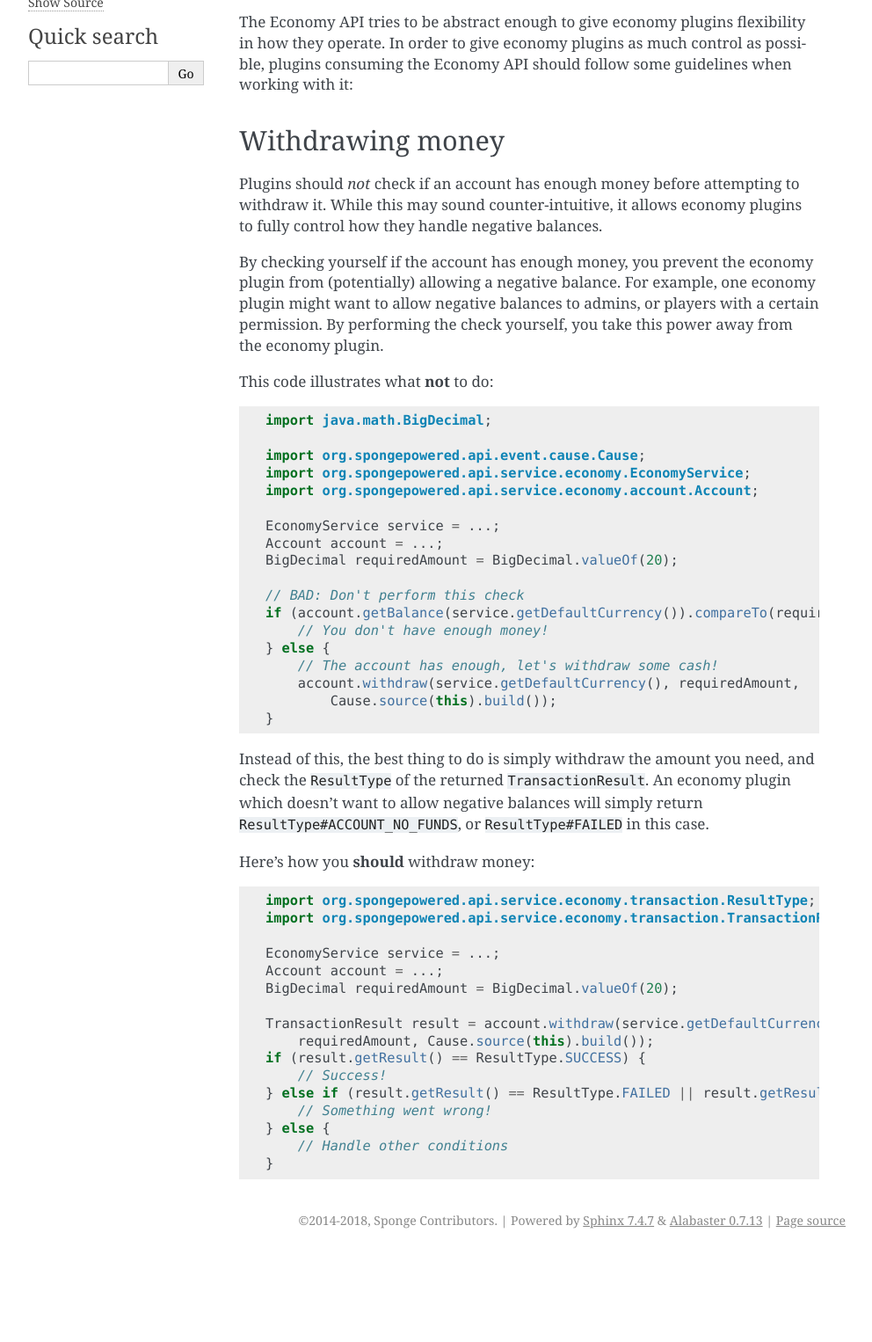
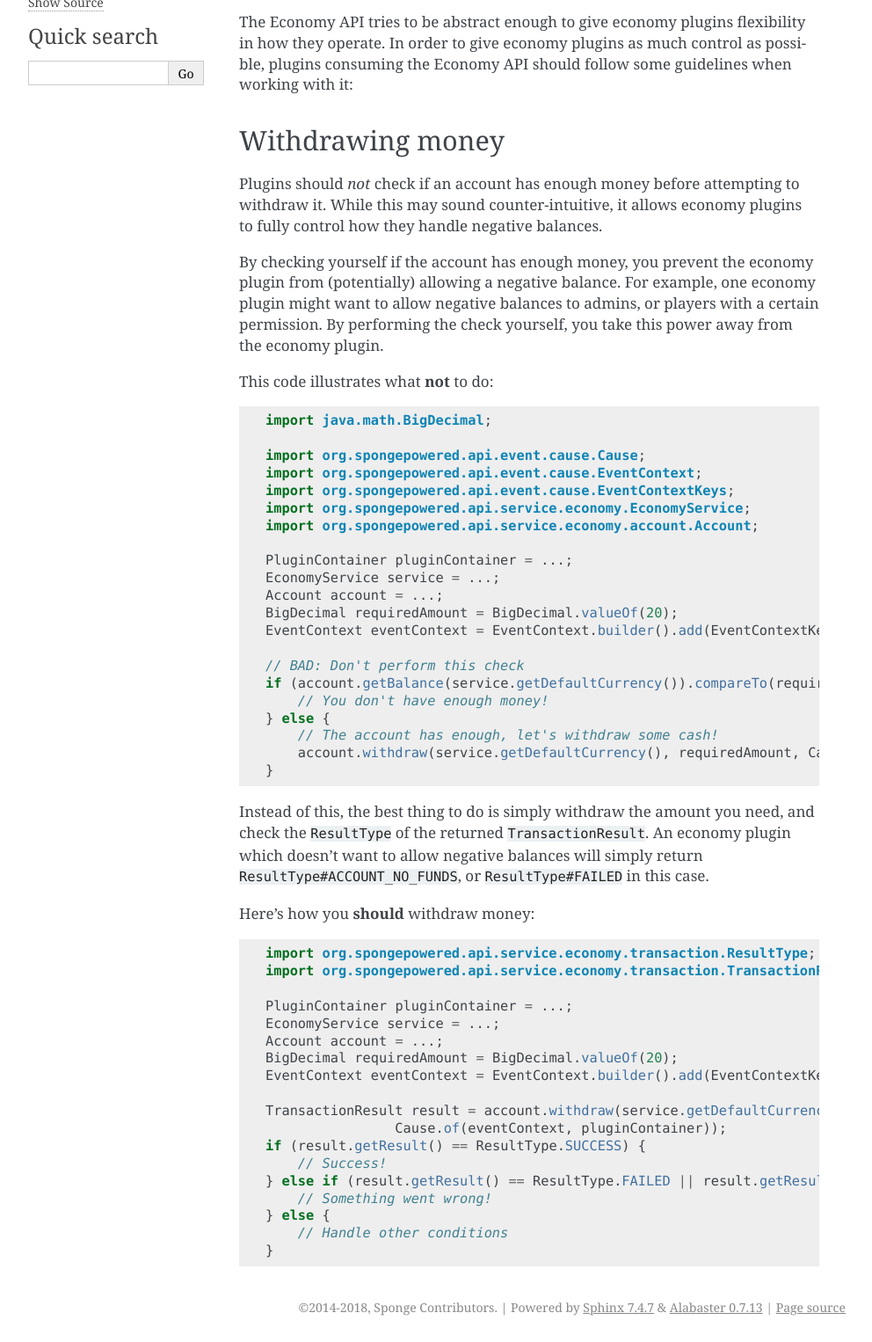
Before and after one commit to SpongePowered/SpongeDocs, a Sphinx documentation site: the page built from source/plugin/economy/practices.rst, in a window 1280 px wide, cut to the strip 200-1726 px from the top of the page. Shown: the whole strip at 88% size, without its empty margins (148-1140 px from the left). Built offline with Sphinx 7.4.7, drawn with Linux system fonts in a browser that asks for light colours; pages that are not in the unit, such as notebooks, are missing from menus; cross-references to code outside the pages are shown as plain code; before the commit the page ends 1627 px from its top, so only the background shows below that.

Commit message:
Fix outdated causes in economy practices (#771)
* Fix outdated causes in economy practices

* Use builder and plugin container

```diff
--- a/source/plugin/economy/practices.rst
+++ b/source/plugin/economy/practices.rst
@@ -16,9 +16,9 @@ Withdrawing money
 Plugins should *not* check if an account has enough money before attempting to withdraw it. While this may
 sound counter-intuitive, it allows economy plugins to fully control how they handle negative balances.
 
-By checking yourself if the account has enough money, you prevent the economy plugin from (potentially)
-allowing a negative balance. For example, one economy plugin might want to allow negative balances to admins,
-or players with a certain permission. By performing the check yourself, you take this power away from the economy plugin.
+By checking yourself if the account has enough money, you prevent the economy plugin from (potentially) allowing a
+negative balance. For example, one economy plugin might want to allow negative balances to admins, or players with a
+certain permission. By performing the check yourself, you take this power away from the economy plugin.
 
 This code illustrates what **not** to do:
 
@@ -27,20 +27,23 @@ This code illustrates what **not** to do:
     import java.math.BigDecimal;
 
     import org.spongepowered.api.event.cause.Cause;
+    import org.spongepowered.api.event.cause.EventContext;
+    import org.spongepowered.api.event.cause.EventContextKeys;
     import org.spongepowered.api.service.economy.EconomyService;
     import org.spongepowered.api.service.economy.account.Account;
 
+    PluginContainer pluginContainer = ...;
     EconomyService service = ...;
     Account account = ...;
     BigDecimal requiredAmount = BigDecimal.valueOf(20);
+    EventContext eventContext = EventContext.builder().add(EventContextKeys.PLUGIN, pluginContainer).build();
 
     // BAD: Don't perform this check
     if (account.getBalance(service.getDefaultCurrency()).compareTo(requiredAmount) < 0) {
         // You don't have enough money!
     } else {
         // The account has enough, let's withdraw some cash!
-        account.withdraw(service.getDefaultCurrency(), requiredAmount,
-            Cause.source(this).build());
+        account.withdraw(service.getDefaultCurrency(), requiredAmount, Cause.of(eventContext, pluginContainer));
     }
 
 
@@ -55,12 +58,14 @@ Here's how you **should** withdraw money:
     import org.spongepowered.api.service.economy.transaction.ResultType;
     import org.spongepowered.api.service.economy.transaction.TransactionResult;
 
+    PluginContainer pluginContainer = ...;
     EconomyService service = ...;
     Account account = ...;
     BigDecimal requiredAmount = BigDecimal.valueOf(20);
+    EventContext eventContext = EventContext.builder().add(EventContextKeys.PLUGIN, pluginContainer).build();
 
-    TransactionResult result = account.withdraw(service.getDefaultCurrency(),
-        requiredAmount, Cause.source(this).build());
+    TransactionResult result = account.withdraw(service.getDefaultCurrency(), requiredAmount,
+                    Cause.of(eventContext, pluginContainer));
     if (result.getResult() == ResultType.SUCCESS) {
         // Success!
     } else if (result.getResult() == ResultType.FAILED || result.getResult() == ResultType.ACCOUNT_NO_FUNDS) {
```
